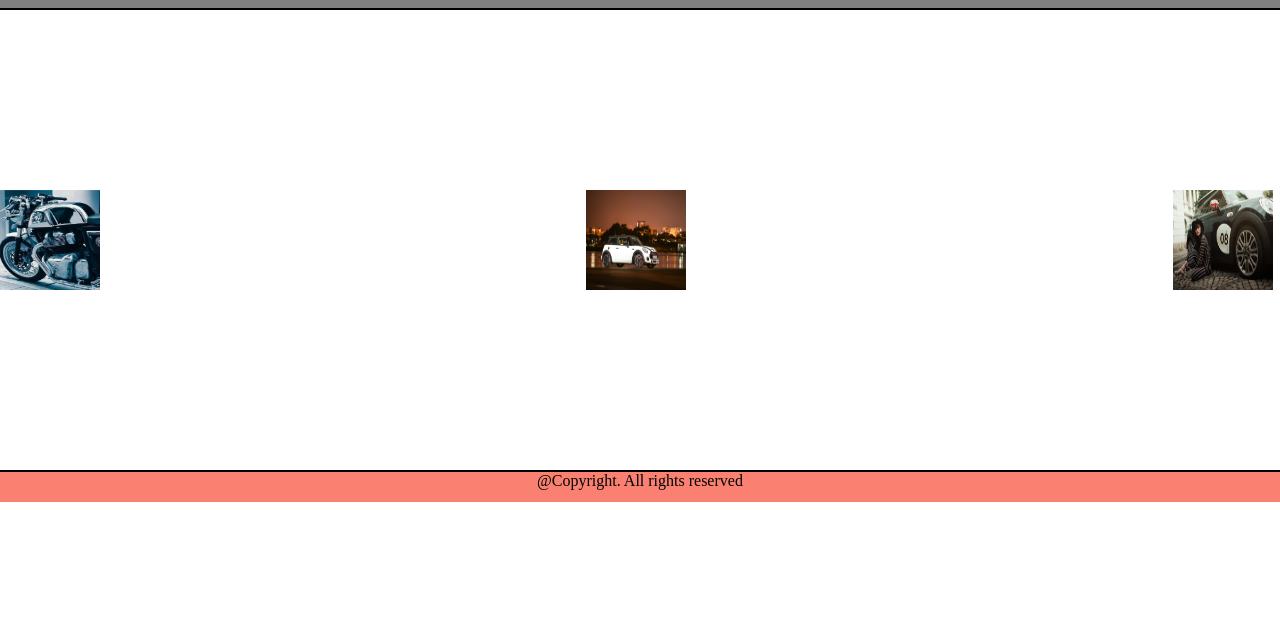
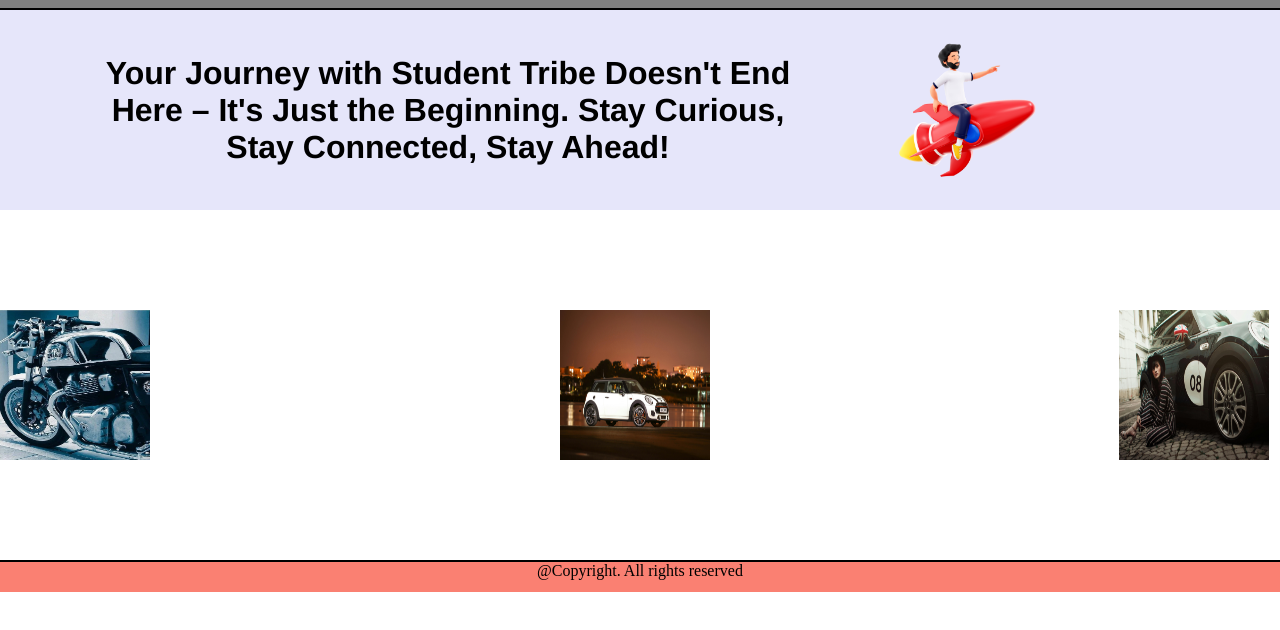
Before and after one commit to ShashankRala/ShashankRala..github.io, a plain HTML site: page Assignments/A002/index.html in a window 1280 px wide. Shown: the part 52-682 px from the top of the page. Drawn offline with Linux system fonts and the light colour scheme.

Commit message:
A002/additional tasks

```diff
--- a/Assignments/A002/index.html
+++ b/Assignments/A002/index.html
@@ -35,23 +35,54 @@
             color: aliceblue;
             font-size: 20px;
         }
+        .banner{
+            display: flex;
+            width: 100%;
+            height:200px ;
+            background-color: lavender;
+            align-items:center;
+            justify-items: auto;
+        }
+        .bannerleft{
+            display: flex;
+            width:70% ;
+            font-size:xx-large;
+            font-family: 'Franklin Gothic Medium', 'Arial Narrow', Arial, sans-serif;
+            justify-content:center;
+            text-align:center;
+
+            /* padding: 11% 0% 5% 0%; */
+        }
+        .bannerright{
+
+            display: flex;
+            width:30% ;
+            /* font-size: large; */
+            /* font-family: 'Franklin Gothic Medium', 'Arial Narrow', Arial, sans-serif; */
+            justify-content:flex-start;
+        }
         .navright a:hover{
             background-color: black;
         }
         .container{
             display: block;
-            height: 460px;
+            height: 350px;
             align-content: center;
 
         }
         .pic{
+            /* images pushed to left and right corner */
             display: flex;
             /* flex-wrap: nowrap; */
             justify-content: flex-start;
-            gap: 38%;
+            gap: 32%;
             padding-left: 0px;
             border-color: black;
+            /* box-shadow: 20px 20px 50px 15px grey; */
 
+        }
+        .pic img:hover{
+            box-shadow: 20px 20px 50px 15px grey;
         }
         /* img{
             ;
@@ -79,11 +110,19 @@
    </div>
 </div>
 <hr color="black" height:20px>
+<div class="banner">
+    <div class="bannerleft">
+        <h4>Your Journey with Student Tribe Doesn't End <br>Here – It's Just the Beginning. Stay Curious, <br>Stay Connected, Stay Ahead!</h4>
+    </div>
+    <div class="bannerright">
+        <img src="/images/Stbanner.png" width="150px" height="150px">
+    </div>
+</div>
 <div class="container">
 <div class="pic">
-    <img src="/images/bike1.jpg" width="100px" height="100px" >
-    <img src="/images/minicopper.jpg" width="100px" height="100px">
-    <img src="/images/minicoppergirl.jpg" width="100px" height="100px">
+    <img src="/images/bike1.jpg" width="150px" height="150px" >
+    <img src="/images/minicopper.jpg" width="150px" height="150px">
+    <img src="/images/minicoppergirl.jpg" width="150px" height="150px">
 </div>
 </div>
 <hr color="black">
```
Also changed, not shown: images/Stbanner.png (added).
